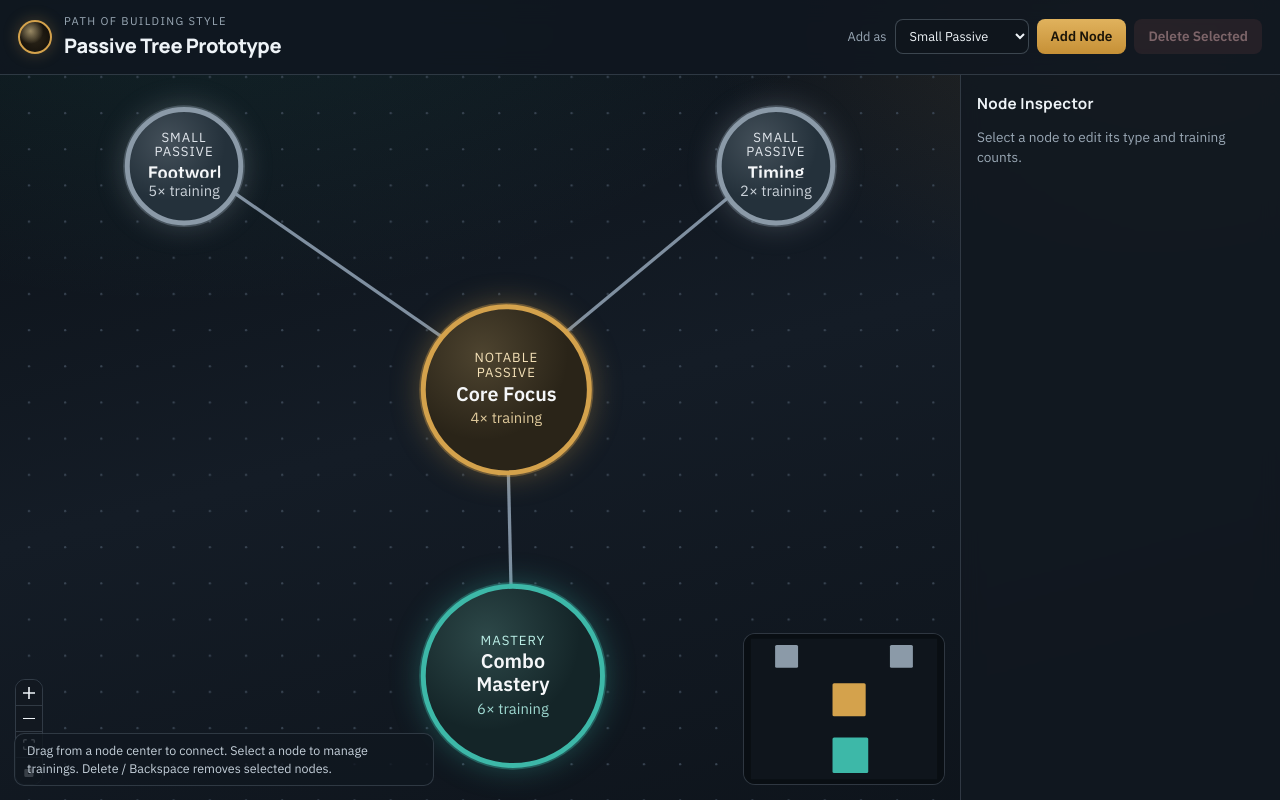
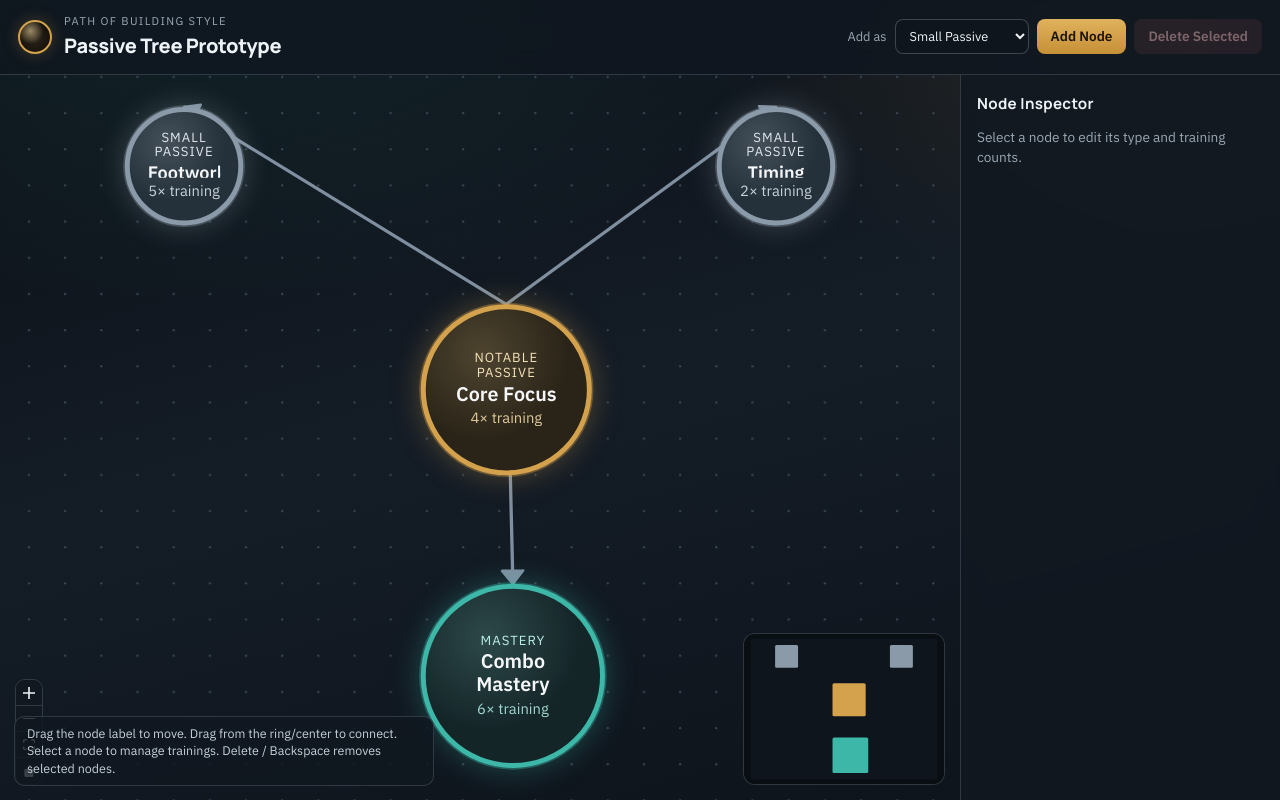
Before and after one commit to ingkomm/Reactflowprototype, a React (Vite) app: page / in a window 1280 px wide. Built offline with nearby package versions, Linux system fonts and the light colour scheme.

Commit message:
Improve center-handle connection UX for circular nodes
Use full-node center handles with label-only dragHandle so edges
meet at the node center and ring-drag creates connections.

Co-authored-by: ingkomm <ingkomm@users.noreply.github.com>

```diff
--- a/src/App.tsx
+++ b/src/App.tsx
@@ -46,6 +46,7 @@ const initialNodes: PassiveFlowNode[] = [
     id: 'root',
     type: 'passive',
     position: { x: 360, y: 260 },
+    dragHandle: '.node-drag-handle',
     data: createPassiveData('notable', 'Core Focus', [
       createTraining('Baseline', 3),
       createTraining('Review', 1),
@@ -55,18 +56,21 @@ const initialNodes: PassiveFlowNode[] = [
     id: 'small-a',
     type: 'passive',
     position: { x: 180, y: 140 },
+    dragHandle: '.node-drag-handle',
     data: createPassiveData('small', 'Footwork', [createTraining('Drill', 5)]),
   },
   {
     id: 'small-b',
     type: 'passive',
     position: { x: 540, y: 140 },
+    dragHandle: '.node-drag-handle',
     data: createPassiveData('small', 'Timing', [createTraining('Metronome', 2)]),
   },
   {
     id: 'mastery-a',
     type: 'passive',
     position: { x: 360, y: 430 },
+    dragHandle: '.node-drag-handle',
     data: createPassiveData('mastery', 'Combo Mastery', [
       createTraining('Slow reps', 4),
       createTraining('Live pace', 2),
@@ -155,6 +159,7 @@ export default function App() {
       id,
       type: 'passive',
       position: { x: 280 + (offset % 220), y: 180 + (offset % 160) },
+      dragHandle: '.node-drag-handle',
       data: createPassiveData(addKind, `New ${PASSIVE_KIND_LABEL[addKind]}`, [
         createTraining('Session 1', 1),
       ]),
@@ -235,6 +240,7 @@ export default function App() {
             onNodeClick={onNodeClick}
             nodeTypes={nodeTypes}
             connectionMode={ConnectionMode.Loose}
+            connectionRadius={28}
             fitView
             deleteKeyCode={['Backspace', 'Delete']}
             defaultEdgeOptions={{
@@ -258,8 +264,8 @@ export default function App() {
           </ReactFlow>
 
           <p className="canvas-hint">
-            Drag from a node center to connect. Select a node to manage trainings. Delete / Backspace
-            removes selected nodes.
+            Drag the node label to move. Drag from the ring/center to connect. Select a node to manage
+            trainings. Delete / Backspace removes selected nodes.
           </p>
         </section>
 
--- a/src/components/PassiveNode.css
+++ b/src/components/PassiveNode.css
@@ -64,7 +64,7 @@
 
 .passive-node__core {
   position: relative;
-  z-index: 1;
+  z-index: 4;
   width: 78%;
   height: 78%;
   border-radius: 50%;
@@ -75,7 +75,6 @@
   gap: 2px;
   text-align: center;
   padding: 6px;
-  pointer-events: none;
 }
 
 .passive-node__kind {
@@ -110,11 +109,12 @@
 }
 
 .passive-node__handle {
-  width: 10px !important;
-  height: 10px !important;
-  min-width: 10px !important;
-  min-height: 10px !important;
+  width: 100% !important;
+  height: 100% !important;
+  min-width: 0 !important;
+  min-height: 0 !important;
   border: none !important;
+  border-radius: 50% !important;
   background: transparent !important;
   top: 50% !important;
   left: 50% !important;
@@ -122,4 +122,36 @@
   bottom: auto !important;
   transform: translate(-50%, -50%) !important;
   opacity: 0;
+  z-index: 2;
 }
+
+.passive-node__connect-dot {
+  position: absolute;
+  top: 50%;
+  left: 50%;
+  width: 8px;
+  height: 8px;
+  border-radius: 50%;
+  transform: translate(-50%, -50%);
+  background: color-mix(in srgb, var(--ring) 80%, white);
+  box-shadow: 0 0 8px var(--glow);
+  opacity: 0;
+  pointer-events: none;
+  z-index: 3;
+  transition: opacity 0.15s ease;
+}
+
+.passive-node:hover .passive-node__connect-dot,
+.passive-node.is-selected .passive-node__connect-dot {
+  opacity: 0.9;
+}
+
+.node-drag-handle {
+  pointer-events: all;
+  cursor: grab;
+  z-index: 4;
+}
+
+.node-drag-handle:active {
+  cursor: grabbing;
+}
--- a/src/components/PassiveNode.tsx
+++ b/src/components/PassiveNode.tsx
@@ -17,6 +17,7 @@ export function PassiveNode({ data, selected }: NodeProps<PassiveFlowNode>) {
       className={`passive-node passive-node--${data.kind}${selected ? ' is-selected' : ''}`}
       title={`${data.label} · ${PASSIVE_KIND_LABEL[data.kind]}`}
     >
+      {/* Full-node target/source so edges always meet at the geometric center */}
       <Handle
         id="center"
         type="source"
@@ -33,11 +34,12 @@ export function PassiveNode({ data, selected }: NodeProps<PassiveFlowNode>) {
       />
 
       <div className="passive-node__ring" aria-hidden />
-      <div className="passive-node__core">
+      <div className="passive-node__core node-drag-handle">
         <span className="passive-node__kind">{PASSIVE_KIND_LABEL[data.kind]}</span>
         <strong className="passive-node__label">{data.label}</strong>
         <span className="passive-node__trainings">{total}× training</span>
       </div>
+      <span className="passive-node__connect-dot" aria-hidden />
     </div>
   )
 }
```
